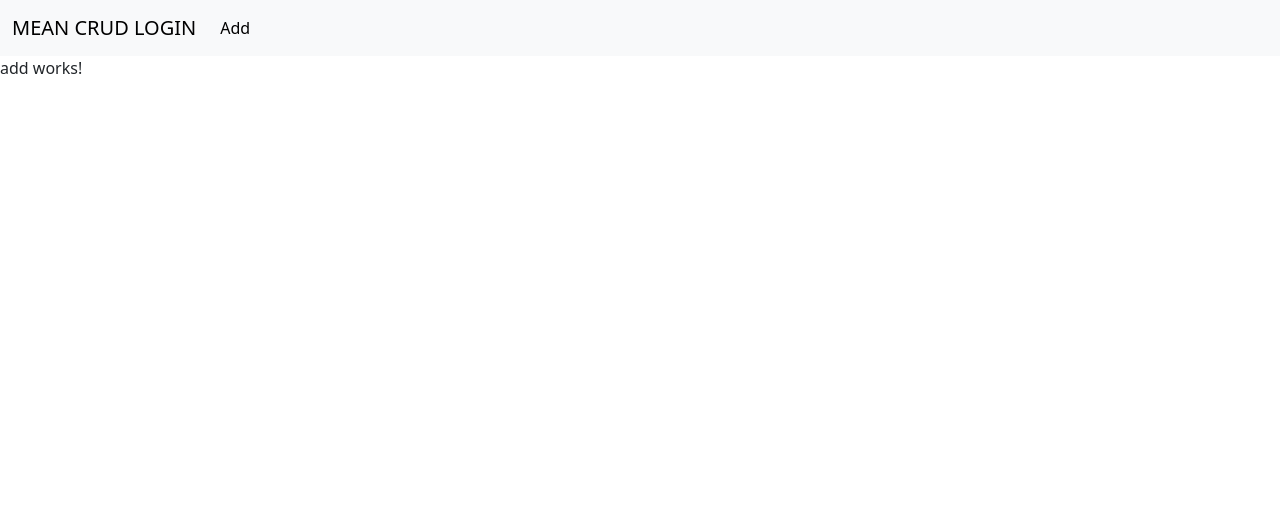
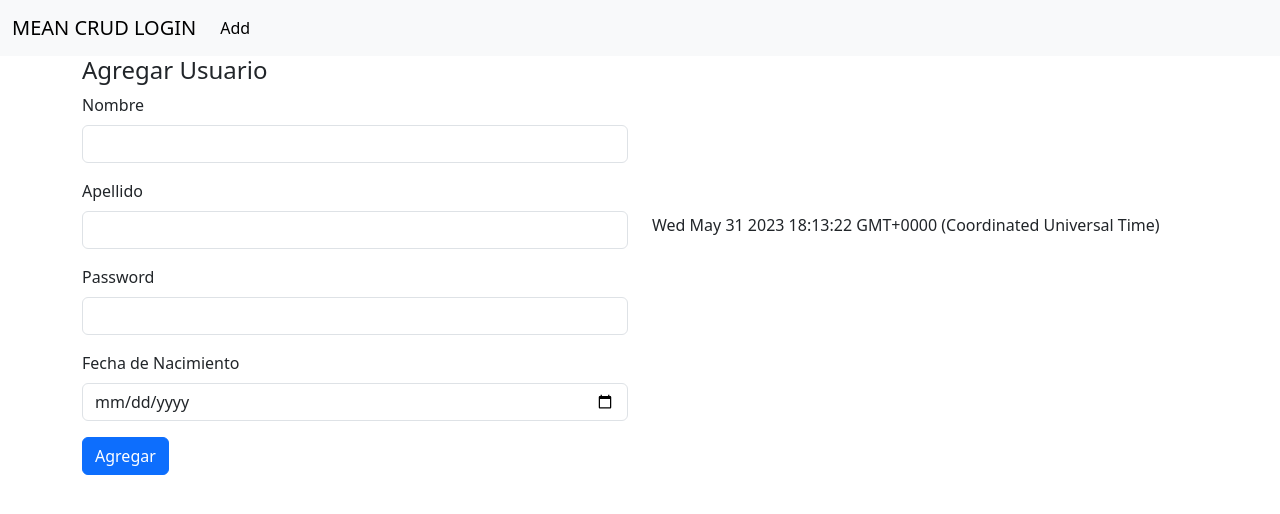
Before and after one commit to JosePater/CM-Technical-test-Frontend, an Angular app: page /add in a window 1280 px wide. Shown: the top 514 px of the page. Built offline with nearby package versions, Linux system fonts and the light colour scheme.

Commit message:
feat: Features to add

```diff
--- a/src/app/Components/add/add.component.html
+++ b/src/app/Components/add/add.component.html
@@ -1 +1,53 @@
-<p>add works!</p>
+<div class="container">
+  <h4>Agregar Usuario</h4>
+
+  <div class="row">
+    <div class="col-sm-6">
+        <form>
+            <div class="mb-3">
+                <label class="form-label">Nombre</label>
+                <input [(ngModel)]="user.name" type="text" class="form-control" name="nombre"> <!-- Tomado de add.component.ts -->
+            </div>
+
+            <div class="mb-3">
+                <label class="form-label">Apellido</label>
+                <input [(ngModel)]="user.last_name" type="text" class="form-control" name="apellido">
+            </div>
+
+           <div class="mb-3">
+                <label class="form-label">Password</label>
+                <input [(ngModel)]="user.pass" type="password" class="form-control" name="password">
+           </div>
+
+            <div class="mb-3">
+                <label class="form-label">Fecha de Nacimiento</label>
+                <input [(ngModel)]="user._date" type="date" class="form-control" name="date">
+            </div>
+
+            <button (click)="add()" class="btn btn-primary">Agregar</button>
+
+        </form>
+    </div>
+
+    <!-- Mostrar datos Agregados -->
+    <div class="col-sm-6">
+        <form>
+            <div class="mb-3">
+                <label class="form-label">{{user.name}}</label>
+            </div>
+            <div class="mb-3">
+                <label class="form-label">{{user.last_name}}</label>
+            </div>
+            <div class="mb-3">
+                <label type="password" class="form-label" name="password"></label>
+            </div>
+            <div class="mb-3">
+                <label type="date" class="form-label">{{user._date}}</label>
+            </div>
+        </form>
+    </div>
+
+
+  </div>
+
+</div>
--- a/src/app/Components/add/add.component.ts
+++ b/src/app/Components/add/add.component.ts
@@ -1,10 +1,32 @@
-import { Component } from '@angular/core';
+import { Component, OnInit } from '@angular/core';
+import { User, UsersService } from '../../SERVICES/users.service';
+import { Router } from '@angular/router';
 
 @Component({
   selector: 'app-add',
   templateUrl: './add.component.html',
   styleUrls: ['./add.component.css']
 })
-export class AddComponent {
 
+export class AddComponent implements OnInit {
+  // let
+  user: User = {
+    _id: 0,
+    name: '',
+    last_name: '',
+    pass: '',
+    _date: new Date()
+  };
+
+  constructor(private UserService: UsersService, private router:Router) {}
+
+  ngOnInit(): void {
+
+  }
+
+  add() {
+    // delete this.user._id; // NA
+    this.UserService.addUser(this.user).subscribe();
+    this.router.navigate(['/index']); // Vuelve a la ruta de inicio
+  }
 }
--- a/src/app/Components/index/index.component.html
+++ b/src/app/Components/index/index.component.html
@@ -1,6 +1,6 @@
 <div class="container">
   <h3>Lista de Usuarios</h3>
-  <button type="button" class="btn btn-primary">Add User</button>
+  <button routerLink="/add" type="button" class="btn btn-primary">Add User</button>
 
   <table class="table">
     <thead>
@@ -21,8 +21,8 @@
         <td>{{ user.last_name }}</td>
         <td>{{ user.pass }}</td>
         <td>{{ user._date }}</td>
-        <td><button type="button" class="btn btn-primary">Update</button></td>
-        <td><button *ngIf="user._id" (click)="delete(user._id)" type="button" class="btn btn-danger">Delete</button></td>
+        <td><button *ngIf="user._id" (click)="update(user._id)" type="button" class="btn btn-primary">Modificar</button></td>
+        <td><button *ngIf="user._id" (click)="delete(user._id)" type="button" class="btn btn-danger">Borrar</button></td>
       </tr>
     </tbody>
   </table>
--- a/src/app/Components/index/index.component.ts
+++ b/src/app/Components/index/index.component.ts
@@ -1,16 +1,18 @@
 import { Component, OnInit } from '@angular/core';
 import { UsersService, User } from '../../SERVICES/users.service';
+import { Router } from '@angular/router'; // Usado para update user
 
 @Component({
   selector: 'app-index',
   templateUrl: './index.component.html',
   styleUrls: ['./index.component.css']
 })
+
 export class IndexComponent implements OnInit{
   // Let
   ListarUsers?: User[];
 
-  constructor(private UsersService: UsersService) { }
+  constructor(private UsersService: UsersService, private router:Router) { }
 
   ngOnInit(): void {
     this.listarUsers();
@@ -27,6 +29,7 @@ export class IndexComponent implements OnInit{
     )
   }
 
+  // Eliminar usuario
   delete(id:number) {
     this.UsersService.deleteUser(id).subscribe(
       res => {
@@ -37,4 +40,9 @@ export class IndexComponent implements OnInit{
     );
   }
 
+  // Modificar usuario
+  update(id:number) {
+    this.router.navigate(['/update/'+id]);
+  }
+
 }
--- a/src/app/Components/update/update.component.html
+++ b/src/app/Components/update/update.component.html
@@ -1 +1,59 @@
-<p>update works!</p>
+<div class="container">
+    <h4>Modificar Usuario</h4>
+
+    <div class="row">
+      <div class="col-sm-6">
+          <form>
+            <!-- <div class="mb-3">
+                <label class="form-label">ID</label>
+                <input [(ngModel)]="user._id" type="number" class="form-control" name="ID">
+            </div> -->
+
+              <div class="mb-3">
+                  <label class="form-label">Nombre</label>
+                  <input [(ngModel)]="user.name" type="text" class="form-control" name="nombre"> <!-- Tomado de add.component.ts -->
+              </div>
+
+              <div class="mb-3">
+                  <label class="form-label">Apellido</label>
+                  <input [(ngModel)]="user.last_name" type="text" class="form-control" name="apellido">
+              </div>
+
+             <div class="mb-3">
+                  <label class="form-label">Password</label>
+                  <input [(ngModel)]="user.pass" type="password" class="form-control" name="password">
+             </div>
+
+              <div class="mb-3">
+                  <label class="form-label">Fecha de Nacimiento</label>
+                  <input [(ngModel)]="user._date" type="date" class="form-control" name="date">
+              </div>
+
+              <button (click)="update()" class="btn btn-primary">Guardar</button>
+
+          </form>
+      </div>
+
+      <!-- Mostrar datos Agregados -->
+      <div class="col-sm-6">
+          <form>
+              <div class="mb-3">
+                  <label class="form-label">{{user.name}}</label>
+              </div>
+              <div class="mb-3">
+                  <label class="form-label">{{user.last_name}}</label>
+              </div>
+              <div class="mb-3">
+                  <label type="password" class="form-label" name="password"></label>
+              </div>
+              <div class="mb-3">
+                  <label type="date" class="form-label">{{user._date}}</label>
+              </div>
+          </form>
+
+      </div>
+
+
+    </div>
+
+  </div>
--- a/src/app/Components/update/update.component.ts
+++ b/src/app/Components/update/update.component.ts
@@ -1,10 +1,58 @@
-import { Component } from '@angular/core';
+import { Component, OnInit } from '@angular/core';
+import { User, UsersService } from '../../SERVICES/users.service';
+import { Router, ActivatedRoute } from '@angular/router'; // ActivatedRoute: recupera la id para update
+
 
 @Component({
   selector: 'app-update',
   templateUrl: './update.component.html',
   styleUrls: ['./update.component.css']
 })
-export class UpdateComponent {
+export class UpdateComponent implements OnInit {
+    // let
+    user: User = {
+      _id: 0,
+      name: '',
+      last_name: '',
+      pass: '',
+      _date: new Date()
+    };
+
+  constructor(private UserService: UsersService,
+              private router:Router,
+              private activeRouter:ActivatedRoute) {}
+
+
+  ngOnInit(): void {
+    const id_obtenida = <number> this.activeRouter.snapshot.params['id'];
+    console.log("ID obtenida: "+id_obtenida);
+
+    if (typeof this.user._id === 'number') {
+        this.UserService.getUser(id_obtenida).subscribe(
+        res => {
+          this.user = res as User;
+          console.log("res: ",res);
+        },
+        err => console.log(err)
+      );
+    }
+  }
+
+  update() {
+    // Manejo del tipo de dato int
+    if (typeof this.user._id === 'number') {
+      this.UserService.updateUser(this.user._id, this.user).subscribe(
+        (res) => {
+          console.log("Update: ",res);
+
+        },
+        (err) => {
+          console.log(err);
+
+        }
+      );
+    }
+    this.router.navigate(['/index']); // Vuelve a la ruta de inicio
+  }
 
 }
--- a/src/app/SERVICES/users.service.ts
+++ b/src/app/SERVICES/users.service.ts
@@ -31,7 +31,7 @@ export class UsersService {
   }
 
   // Update user
-  updateUSer(id:number, user:any){  // any porque aún no hay interfez
+  updateUser(id:number, user:any){  // any porque aún no hay interfez
     return this.http.put(this.url+'update/'+id, user);
   }
 
--- a/src/app/app-routing.module.ts
+++ b/src/app/app-routing.module.ts
@@ -9,7 +9,7 @@ const routes: Routes = [
   { path:'', redirectTo:'/index', pathMatch:'full' },
   { path:'index', component: IndexComponent},
   { path:'add', component: AddComponent },
-  { path:'update', component: UpdateComponent }
+  { path:'update/:id', component: UpdateComponent }
 ];
 
 @NgModule({
```
